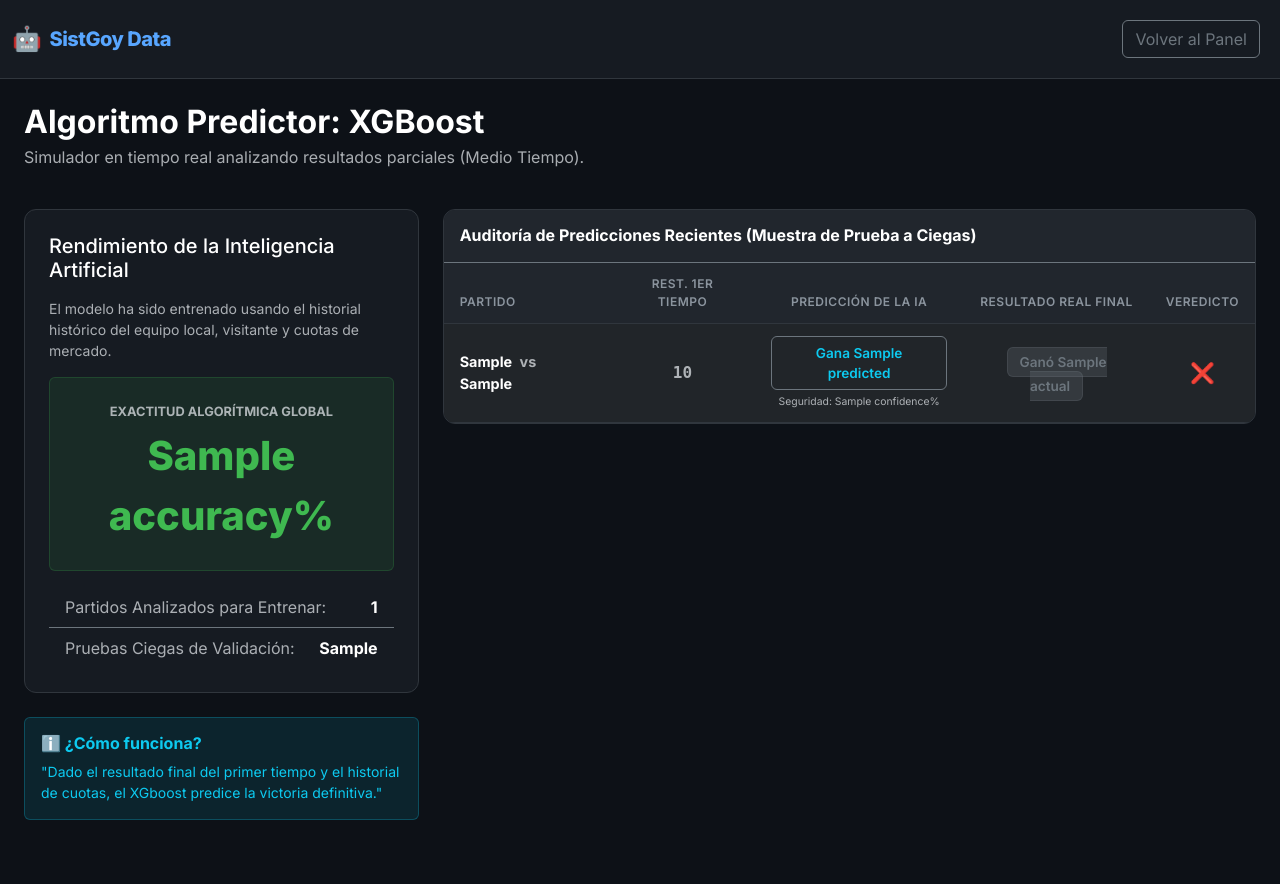
After one commit to SistGoyPeru/SistGoyPro2026, a Django app: template stats/templates/stats/predict.html in a window 1280 px wide. The commit adds this page. Run offline with Django 5.2, Linux system fonts and the light colour scheme; the template is opened without the code that fills it: most values are stand-ins (such as "Sample title", 1, 10 or a date in 2020).

Commit message:
Integrate XGBoost AI model directly into Django Dashboard UI

```diff
--- a/stats/templates/stats/dashboard.html
+++ b/stats/templates/stats/dashboard.html
@@ -92,6 +92,11 @@
             <a class="navbar-brand" href="#">
                 <i class="bi bi-graph-up-arrow me-2"></i> SistGoy - La Liga Pro
             </a>
+            <div class="d-flex">
+                <a href="{% url 'xgb_predict' %}" class="btn btn-outline-info rounded-pill px-4 fw-bold">
+                    🤖 Consultar IA Predictiva (XGBoost)
+                </a>
+            </div>
         </div>
     </nav>
 
--- /dev/null
+++ b/stats/templates/stats/predict.html
@@ -0,0 +1,188 @@
+<!DOCTYPE html>
+<html lang="es" data-bs-theme="dark">
+<head>
+    <meta charset="UTF-8">
+    <meta name="viewport" content="width=device-width, initial-scale=1.0">
+    <title>SistGoy - IA Predictiva XGBoost</title>
+    <!-- Bootstrap CSS API -->
+    <link href="https://cdn.jsdelivr.net/npm/bootstrap@5.3.2/dist/css/bootstrap.min.css" rel="stylesheet">
+    <!-- Google Fonts -->
+    <link href="https://fonts.googleapis.com/css2?family=Inter:wght@400;500;600;700;800&display=swap" rel="stylesheet">
+
+    <style>
+        body {
+            font-family: 'Inter', sans-serif;
+            background-color: #0d1117;
+            color: #c9d1d9;
+        }
+        .navbar {
+            background-color: #161b22;
+            border-bottom: 1px solid #30363d;
+        }
+        .navbar-brand {
+            font-weight: 800;
+            color: #58a6ff !important;
+            letter-spacing: -0.5px;
+        }
+        .info-card {
+            background-color: #161b22;
+            border: 1px solid #30363d;
+            border-radius: 12px;
+            padding: 24px;
+            margin-bottom: 24px;
+        }
+        .accuracy-badge {
+            font-size: 2.5rem;
+            font-weight: 800;
+            color: #3fb950;
+            text-align: center;
+        }
+        .table-custom {
+            background-color: #161b22;
+            border-radius: 12px;
+            overflow: hidden;
+            border: 1px solid #30363d;
+        }
+        .table {
+            margin-bottom: 0;
+            color: #c9d1d9;
+        }
+        .table thead th {
+            font-size: 0.75rem;
+            text-transform: uppercase;
+            letter-spacing: 0.5px;
+            color: #8b949e;
+            background-color: #21262d;
+            border-bottom: 1px solid #30363d;
+            font-weight: 600;
+            padding: 12px 16px;
+        }
+        .table tbody td {
+            vertical-align: middle;
+            border-bottom: 1px solid #30363d;
+            padding: 12px 16px;
+        }
+        .badge-prediction {
+            padding: 6px 12px;
+            border-radius: 6px;
+            font-weight: 600;
+            font-size: 0.85rem;
+        }
+        .correct { color: #3fb950; }
+        .incorrect { color: #f85149; }
+    </style>
+</head>
+<body>
+
+    <!-- Navbar -->
+    <nav class="navbar navbar-expand-lg navbar-dark mb-4 py-3">
+        <div class="container-fluid">
+            <a class="navbar-brand d-flex align-items-center" href="{% url 'dashboard' %}">
+                <span class="me-2 fs-4">🤖</span> SistGoy Data
+            </a>
+            <div class="d-flex">
+                <a href="{% url 'dashboard' %}" class="btn btn-outline-secondary me-2">Volver al Panel</a>
+            </div>
+        </div>
+    </nav>
+
+    <div class="container-fluid px-4 pb-5">
+
+        <div class="row align-items-center mb-4">
+            <div class="col-md-8">
+                <h2 class="fw-bold text-white mb-1">Algoritmo Predictor: XGBoost</h2>
+                <p class="text-muted">Simulador en tiempo real analizando resultados parciales (Medio Tiempo).</p>
+            </div>
+        </div>
+
+        <div class="row">
+            <!-- Info Panel -->
+            <div class="col-lg-4">
+                <div class="info-card">
+                    <h5 class="text-white mb-3">Rendimiento de la Inteligencia Artificial</h5>
+                    <p class="text-muted small">El modelo ha sido entrenado usando el historial histórico del equipo local, visitante y cuotas de mercado.</p>
+
+                    <div class="d-flex flex-column align-items-center justify-content-center py-4 my-3 rounded" style="background-color: rgba(63, 185, 80, 0.1); border: 1px solid rgba(63, 185, 80, 0.2);">
+                        <span class="text-muted fw-bold mb-1 text-uppercase" style="font-size: 0.8rem;">Exactitud Algorítmica Global</span>
+                        <div class="accuracy-badge">{{ accuracy }}%</div>
+                    </div>
+
+                    <ul class="list-group list-group-flush bg-transparent">
+                        <li class="list-group-item bg-transparent d-flex justify-content-between text-muted border-secondary">
+                            <span>Partidos Analizados para Entrenar:</span>
+                            <span class="text-white fw-bold">{{ total_matches }}</span>
+                        </li>
+                        <li class="list-group-item bg-transparent d-flex justify-content-between text-muted border-secondary">
+                            <span>Pruebas Ciegas de Validación:</span>
+                            <span class="text-white fw-bold">{{ test_matches }}</span>
+                        </li>
+                    </ul>
+                </div>
+
+                <div class="alert alert-info border-info border-opacity-25 bg-info bg-opacity-10 text-info" role="alert">
+                    <h6 class="alert-heading fw-bold">ℹ️ ¿Cómo funciona?</h6>
+                    <p class="mb-0 small">"Dado el resultado final del primer tiempo y el historial de cuotas, el XGboost predice la victoria definitiva."</p>
+                </div>
+            </div>
+
+            <!-- Table Panel -->
+            <div class="col-lg-8">
+                <div class="table-custom">
+                    <div class="p-3 border-bottom border-secondary d-flex justify-content-between align-items-center" style="background-color: #21262d;">
+                        <h6 class="mb-0 text-white fw-bold">Auditoría de Predicciones Recientes (Muestra de Prueba a Ciegas)</h6>
+                    </div>
+                    <div class="table-responsive">
+                        <table class="table table-hover">
+                            <thead>
+                                <tr>
+                                    <th>Partido</th>
+                                    <th class="text-center">Rest. 1er Tiempo</th>
+                                    <th class="text-center">Predicción de la IA</th>
+                                    <th class="text-center">Resultado Real Final</th>
+                                    <th class="text-center">Veredicto</th>
+                                </tr>
+                            </thead>
+                            <tbody>
+                                {% for p in predictions %}
+                                <tr>
+                                    <td class="text-white fw-bold" style="font-size: 0.9rem;">
+                                        {{ p.home_team }} <span class="text-muted mx-1">vs</span> {{ p.away_team }}
+                                    </td>
+                                    <td class="text-center text-muted fw-bold" style="font-family: monospace;">{{ p.ht_score }}</td>
+
+                                    <td class="text-center">
+                                        <div class="d-flex flex-column align-items-center">
+                                            <span class="badge-prediction bg-dark border border-secondary text-info">
+                                                Gana {{ p.predicted }}
+                                            </span>
+                                            <span class="text-muted mt-1" style="font-size: 0.65rem;">Seguridad: {{ p.confidence }}%</span>
+                                        </div>
+                                    </td>
+
+                                    <td class="text-center">
+                                        <span class="badge-prediction {% if p.correct %}bg-success bg-opacity-25 text-success border border-success border-opacity-25{% else %}bg-secondary bg-opacity-25 text-secondary border border-secondary border-opacity-25{% endif %}">
+                                            Ganó {{ p.actual }}
+                                        </span>
+                                    </td>
+
+                                    <td class="text-center fw-bold fs-5">
+                                        {% if p.correct %}
+                                            <span class="correct" title="La IA acertó el resultado ✅">✅</span>
+                                        {% else %}
+                                            <span class="incorrect" title="La IA falló la predicción ❌">❌</span>
+                                        {% endif %}
+                                    </td>
+                                </tr>
+                                {% endfor %}
+                            </tbody>
+                        </table>
+                    </div>
+                </div>
+            </div>
+        </div>
+
+    </div>
+
+    <script src="https://cdn.jsdelivr.net/npm/bootstrap@5.3.2/dist/js/bootstrap.bundle.min.js"></script>
+</body>
+</html>
--- a/stats/urls.py
+++ b/stats/urls.py
@@ -3,4 +3,5 @@ from . import views
 
 urlpatterns = [
     path('', views.dashboard, name='dashboard'),
+    path('predict/', views.xgb_predict, name='xgb_predict'),
 ]
```
Also changed, not shown: stats/views.py (+94 -0 lines).
